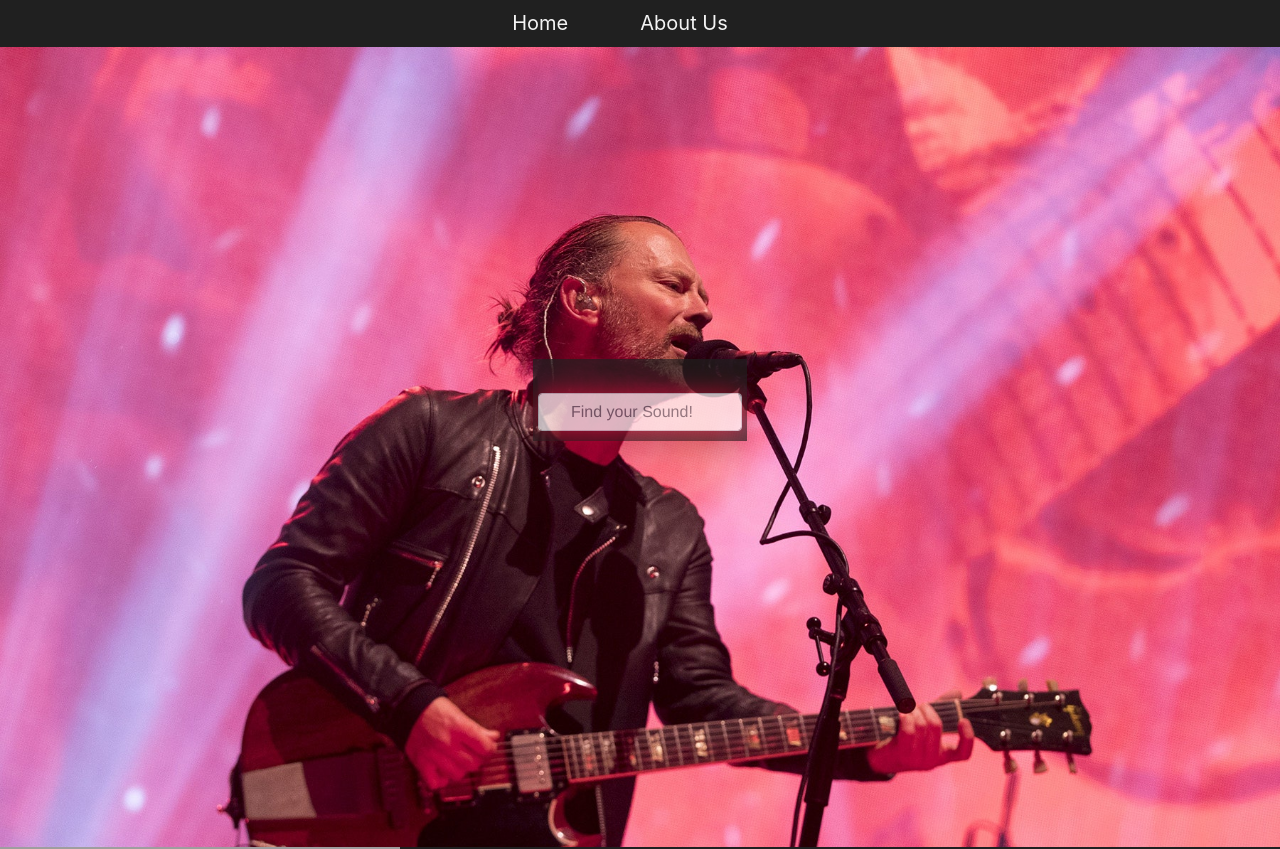
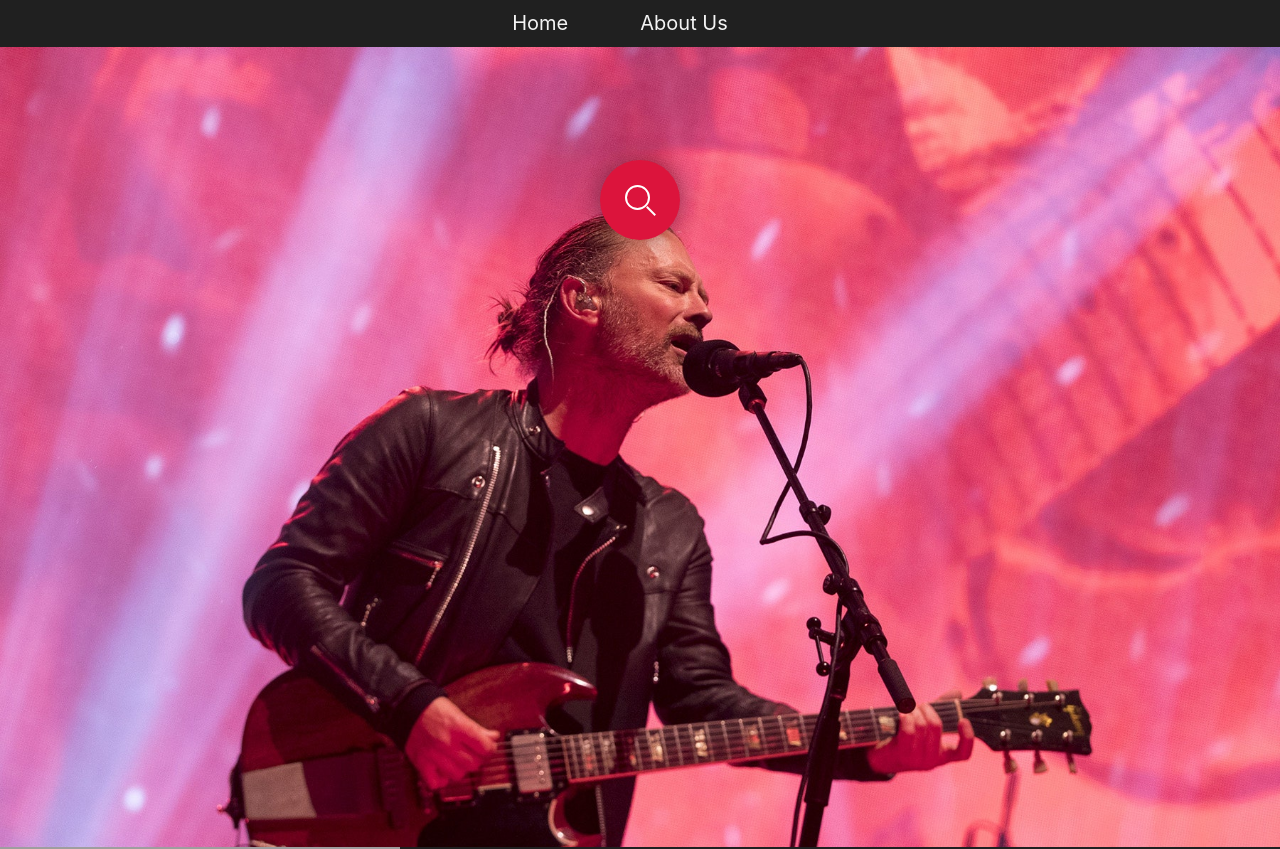
Before and after one commit to wyncode/c39_midterm_laurel_luis_eugene_marlon, a React (Create React App) app in the folder client/: page / in a window 1280 px wide. Shown: the top 849 px of the page. Built offline with nearby package versions, Linux system fonts and the light colour scheme; grey boxes are pictures that could not be loaded.

Commit message:
add stylings for cards on albums and search bar

```diff
--- a/client/package.json
+++ b/client/package.json
@@ -3,6 +3,7 @@
   "version": "0.1.0",
   "private": true,
   "dependencies": {
+    "aos": "^2.3.4",
     "react": "^16.14.0",
     "react-dom": "^16.14.0",
     "react-scripts": "3.4.3"
--- a/client/src/App.css
+++ b/client/src/App.css
@@ -4,32 +4,25 @@
 }
 
 #songlist {
-margin:0;
+  border: 1px solid crimson;
+  /* margin: 0 10rem; */
   color: white;
-position: relative;
   list-style-type: upper-roman;
-border-width: 1px;
-border-left: 1px;
-border-right: 1px;
   font-size: 21px;
-border-style: solid;
   border-radius: 10rem;
-border-color: crimson ;
-border-collapse: separate;
-  border-spacing: 5px;
+  border-color: crimson;
   display: block;
   padding: 1rem;
   transition: all 1.5s;
-z-index: 4;
-/* padding: 10px; */
   text-align: left;
+  width: 700px;
 }
 #songlist:hover {
   color: crimson;
   font-size: 20px;
   transform: scale(1.1);
   box-shadow: 0 0 30px 0 crimson;
-  transition: 0.1s;
+  transition: 1.5s;
 }
 
 #AlbumArtistName {
@@ -41,11 +34,11 @@ text-align: left;
 #AlbumNames {
   margin-left: 45px;
   margin-top: 2rem;
-color:#F4F4F4;
+  color: #f4f4f4;
 }
 
 #AlbumGenre {
-  color:#A1A1A8;
+  color: #a1a1a8;
   /* margin-top: 1rem; */
   margin-bottom: 4rem;
   margin-left: 45px;
--- a/client/src/components/AlbumCard.jsx
+++ b/client/src/components/AlbumCard.jsx
@@ -13,7 +13,7 @@ const AlbumCard = ({ id, albumname, artistname, image }) => {
       <div className="cards__item">
         <Card
           className="cards__item__link"
-          style={{ width: 150, margin: 10 }}
+          style={{ width: 150, margin: 10, height: 280 }}
           onClick={() => handleClick(id)}
         >
           <figure className="cards__item__pic-wrap">
--- a/client/src/components/AlbumCardPage.jsx
+++ b/client/src/components/AlbumCardPage.jsx
@@ -1,6 +1,7 @@
 import React, { useState, useEffect } from 'react';
 import AlbumCard from './AlbumCard';
 import { useParams } from 'react-router-dom';
+import { Container } from 'react-bootstrap';
 import axios from 'axios';
 
 function AlbumCardPage() {
@@ -43,7 +44,8 @@ function AlbumCardPage() {
       <div className="cards">
         <div className="cards__container">
           <div className="cards__wrapper">
-            <ul className="cards__items">
+            <Container>
+              <div className="cards__item">
                 {albums.map((album, index) => (
                   <AlbumCard
                     key={index}
@@ -53,7 +55,8 @@ function AlbumCardPage() {
                     image={album.artworkUrl100}
                   />
                 ))}
-            </ul>
+              </div>
+            </Container>
           </div>
         </div>
       </div>
--- a/client/src/components/AlbumPage.jsx
+++ b/client/src/components/AlbumPage.jsx
@@ -1,9 +1,9 @@
 import React, { useState, useEffect } from 'react';
 import { useParams } from 'react-router-dom';
 import axios from 'axios';
-import { BiPlayCircle} from 'react-icons/bi';
-import Aos from "aos"
-import "aos/dist/aos.css"
+import { BiPlayCircle } from 'react-icons/bi';
+import Aos from 'aos';
+import 'aos/dist/aos.css';
 
 const AlbumPage = ({ handleChange }) => {
   const [album, setAlbum] = useState([]);
@@ -15,7 +15,7 @@ const AlbumPage = ({ handleChange }) => {
     const fetchData = async () => {
       let response = await axios.get(`/album/${id}`);
       setAlbum(response.data.results);
-      Aos.init({ duration: 3000});
+      Aos.init({ duration: 3000 });
     };
     fetchData();
   }, [id]);
@@ -28,8 +28,6 @@ const AlbumPage = ({ handleChange }) => {
       audio.pause();
     }
   };
-
-
 
   return (
     <div data-aos="slide-up" class="AlbumPageContainer">
@@ -51,20 +49,16 @@ const AlbumPage = ({ handleChange }) => {
       </h6>
 
       {album.map((track, index) => {
-        return (
-          //   // <div >
-          //  //<audio src={track.previewUrl}>
-          // <button onClick={}>Play</button>
-          //  </audio>
-          //  </div>
+        return track.hasOwnProperty('trackId') ? (
           <div key={index}>
-          <ul>
-          <li class="AlbumsText" id="songlist">
-              <BiPlayCircle onClick={() => handleSong(track.previewUrl)} /> {track.trackName}
-            </li>
+            <ul>
+              <li class="AlbumsText" id="songlist">
+                <BiPlayCircle onClick={() => handleSong(track.previewUrl)} />{' '}
+                {track.trackName}
+              </li>
             </ul>
           </div>
-        );
+        ) : null;
       })}
     </div>
   );
--- a/client/src/components/SearchForm.jsx
+++ b/client/src/components/SearchForm.jsx
@@ -1,35 +1,22 @@
-import React from "react"
-import {Form} from 'react-bootstrap';
-import "./searchForm.css";
-
+import React from 'react';
+import { Form } from 'react-bootstrap';
+import './searchForm.css';
 
 // Finish Design
 
-const SearchForm = ({ handleSubmitProp }) => {
-    return (
-
-        <Form className="Welcome-page-form" onSubmit={handleSubmitProp} style={{ margin: '2rem' }} >
-          <div className="welcome-page-searchbar" >
-              <a className="btn" href="#">
-                {/* <img id="btn" className="img" src="./logo.png" alt="byrdsong logo"/> */}
-                {/* <i id="btn" className="fas fa-play"></i> */}
-              </a>
-
-
-
-            <Form.Row>
-             <Form.Control
-                className="welcome-input"
-                clasName="welcome-icon"
-                id="searchbar"
-                type="text"
-                placeholder="Find your Sound!"
-              ></Form.Control>
-            </Form.Row>
-          </div>
-        </Form>
-
-      );
-
-}
+const SearchForm = ({ handleSubmitProp, setArtist }) => {
+  return (
+    <Form onSubmit={handleSubmitProp} style={{ margin: '2rem' }}>
+      <div className="searchContainer">
+        <input
+          type="text"
+          placeholder="Search..."
+          className="searchInput"
+          onChange={(e) => setArtist(e.target.value)}
+        />
+        <div className="search"></div>
+      </div>
+    </Form>
+  );
+};
 export default SearchForm;
--- a/client/src/components/WelcomePage.jsx
+++ b/client/src/components/WelcomePage.jsx
@@ -1,4 +1,4 @@
-import React from 'react';
+import React, { useState } from 'react';
 import SearchForm from './SearchForm';
 import { Container } from 'react-bootstrap';
 
@@ -6,14 +6,15 @@ import { Container } from 'react-bootstrap';
 /// Have the search bar redirect to the Album Card Component.
 
 const WelcomePage = ({ history }) => {
+  const [artist, setArtist] = useState('');
   const handleSubmit = async (event) => {
     event.preventDefault();
-    history.push(`/albumcardpage/${event.target.elements.searchbar.value}`);
+    history.push(`/albumcardpage/${artist}`);
   };
 
   return (
     <div className="main">
-      <SearchForm handleSubmitProp={handleSubmit} />
+      <SearchForm handleSubmitProp={handleSubmit} setArtist={setArtist} />
 
       <Container
         style={{
--- a/client/src/components/searchForm.css
+++ b/client/src/components/searchForm.css
@@ -1,4 +1,4 @@
-
+/*
 
   .welcome-page-searchbar {
     position: absolute;
@@ -21,11 +21,11 @@
 
     /* z-index: 5; */
 
-  }
+/* }    */
 
- /* search bar adjustments */
+/* search bar adjustments */
 
- .welcome-input {
+/* .welcome-input {
     box-shadow: 0 0 25px 0 crimson,
     0 20px 25px 0 rgba(0, 0, 0, 0.2);
     border-radius: none;
@@ -42,4 +42,126 @@
                     0 20px 25px 0 rgba(0, 0, 0, 0.2);
 
 
+}  */
+
+@import url('https://fonts.googleapis.com/css?family=Inconsolata:700');
+
+.searchContainer {
+  position: absolute;
+  margin: auto;
+  top: 0;
+  left: 0;
+  right: 0;
+  bottom: 400px;
+  width: 300px;
+  height: 45px;
+  background-color: transparent;
 }
+.searchContainer .search {
+  position: absolute;
+  margin: auto;
+  top: 0;
+  right: 0;
+  bottom: 0;
+  left: 0;
+  width: 80px;
+  height: 80px;
+  background: crimson;
+  border-radius: 50%;
+  transition: all 1s;
+  z-index: 4;
+  box-shadow: 0 0 25px 0 rgba(0, 0, 0, 0.4);
+}
+
+.searchContainer .search:hover {
+  cursor: pointer;
+}
+.searchContainer .search::before {
+  content: '';
+  position: absolute;
+  margin: auto;
+  top: 22px;
+  right: 0;
+  bottom: 0;
+  left: 22px;
+  width: 12px;
+  height: 2px;
+  background: white;
+  transform: rotate(45deg);
+  transition: all 0.5s;
+}
+.searchContainer .search::after {
+  content: '';
+  position: absolute;
+  margin: auto;
+  top: -5px;
+  right: 0;
+  bottom: 0;
+  left: -5px;
+  width: 25px;
+  height: 25px;
+  border-radius: 50%;
+  border: 2px solid white;
+  transition: all 0.5s;
+}
+
+.searchInput {
+  font-family: 'Inconsolata', monospace;
+  position: absolute;
+  margin: auto;
+  top: 0;
+  right: 0;
+  bottom: 0;
+  left: 0;
+  width: 50px;
+  height: 50px;
+  outline: none;
+  border: none;
+
+  background: crimson;
+  color: white;
+  text-shadow: 0 0 10px crimson;
+  padding: 0 80px 0 20px;
+  border-radius: 30px;
+  box-shadow: 0 20px 25px 0 rgba(0, 0, 0, 0.8);
+
+  transition: all 1s;
+  opacity: 0;
+  z-index: 5;
+  font-weight: bolder;
+  letter-spacing: 0.1em;
+}
+.searchInput:hover {
+  cursor: pointer;
+}
+.searchInput:focus {
+  width: 300px;
+  opacity: 1;
+  cursor: text;
+}
+.searchInput:focus ~ .search {
+  right: -250px;
+  background: #151515;
+  z-index: 6;
+}
+.searchInput:focus ~ .search::before {
+  top: 0;
+  left: 0;
+  width: 25px;
+}
+.searchInput:focus ~ .search::after {
+  top: 0;
+  left: 0;
+  width: 25px;
+  height: 2px;
+  border: none;
+  background: white;
+  border-radius: 0%;
+  transform: rotate(-45deg);
+}
+
+.searchInput:focus ~ .search::placeholder {
+  color: white;
+  opacity: 0.5;
+  font-weight: bolder;
+}
--- a/client/src/index.css
+++ b/client/src/index.css
@@ -1,5 +1,3 @@
-
-
 /* body {
   margin: 0;
   padding: 0;
@@ -9,8 +7,10 @@
 .cards__item {
   display: flex;
   flex: 1;
-  margin: 0 1rem;
+  /* margin: 0 1rem; */
   border-radius: 10px;
+  flex-wrap: wrap;
+  justify-content: center;
 }
 
 .cards__item__link {
@@ -30,7 +30,6 @@
   width: 100%;
   /* overflow: hidden; */
 }
-
 
 .cards__item__pic-wrap::after {
   content: attr(data-category);
@@ -69,37 +68,35 @@
 /* .cards__item__info {
   /* padding: 20px 30px 30px; */
 
-
 .cards__album__text {
-  color: #F82D48;
+  color: #f82d48;
   font-size: 14px;
   text-align: left;
 }
 
 .cards__artist_text {
-  color: #F82D48;
+  color: #f82d48;
   font-size: 10px;
   text-align: left;
   opacity: 40%;
 }
 
-@media only screen and (min-width: 1200px) {
+/* @media only screen and (min-width: 1200px) {
   .content__blog__container {
     width: 84%;
   }
-}
+} */
 
-@media only screen and (min-width: 1024px) {
+/* @media only screen and (min-width: 1024px) {
   .cards__items {
     display: flex;
   }
   .cards__item {
     margin-bottom: 2rem;
   }
-}
+} */
 
-
-.sortButtons{
+.sortButtons {
   display: flex;
   justify-content: center;
   margin-bottom: 5rem;
@@ -126,14 +123,14 @@
   border: 1px;
   border-style: solid;
   border-radius: 1rem;
-border-color: crimson ;
+  border-color: crimson;
   border-collapse: separate;
   border-spacing: 1px;
   color: crimson;
   /* font-size: 20px; */
   transform: scale(1.1);
   box-shadow: 0 0 30px 0 crimson;
-transition: 1.0s;
+  transition: 1s;
 }
 
 .navtext {
@@ -151,12 +148,12 @@ transition: 1.0s;
   height: 15px;
   list-style-type: none;
   font-size: 25px;
-  color: #F4F4F4;
+  color: #f4f4f4;
   background-color: #202020;
 }
 
 .navlink:hover {
-  color: #F82d48;
+  color: #f82d48;
   cursor: pointer;
   transform: scale(1.2);
 }
@@ -168,7 +165,6 @@ transition: 1.0s;
   padding: 0px;
   height: 0px;
   /* width: 0px; */
-
 }
 .main {
   margin: 0;
@@ -185,7 +181,7 @@ transition: 1.0s;
 .about-us {
   display: grid;
   place-items: center;
-  color: #F82d48;
+  color: #f82d48;
 }
 
 body {
@@ -204,11 +200,11 @@ body {
   background-color: #202020 !important;
 }
 
-.card img {
+/* .card img {
   object-fit: cover;
   height: 400px;
   width: 350px;
-}
+} */
 
 Card {
   background-color: #202020;
@@ -230,7 +226,6 @@ Card {
 //going to center the logo
 } */
 
-
 .portraits {
   display: grid;
   width: 100%;
```
Also changed, not shown: 1 other file (tests, documents, lock files or other folders). Lines whose indentation alone changed are shown as unchanged.
